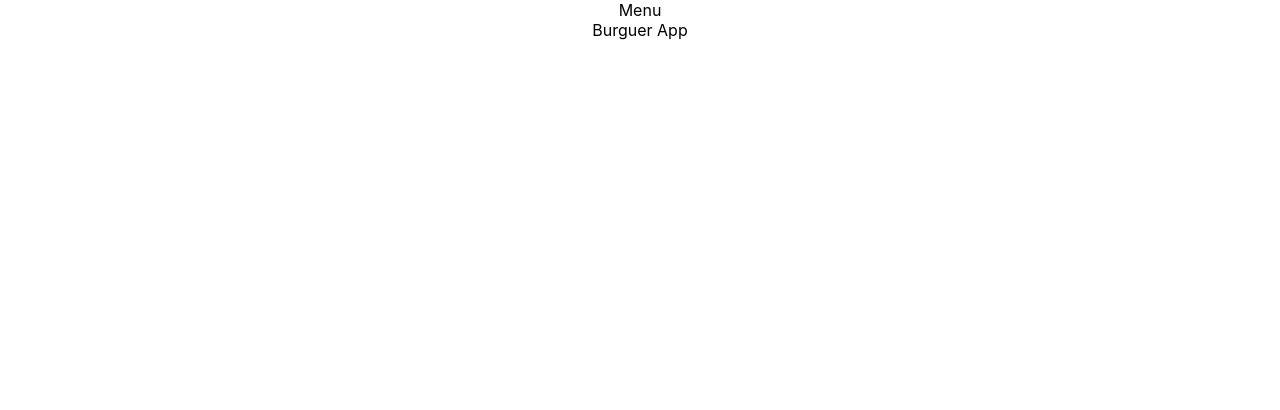
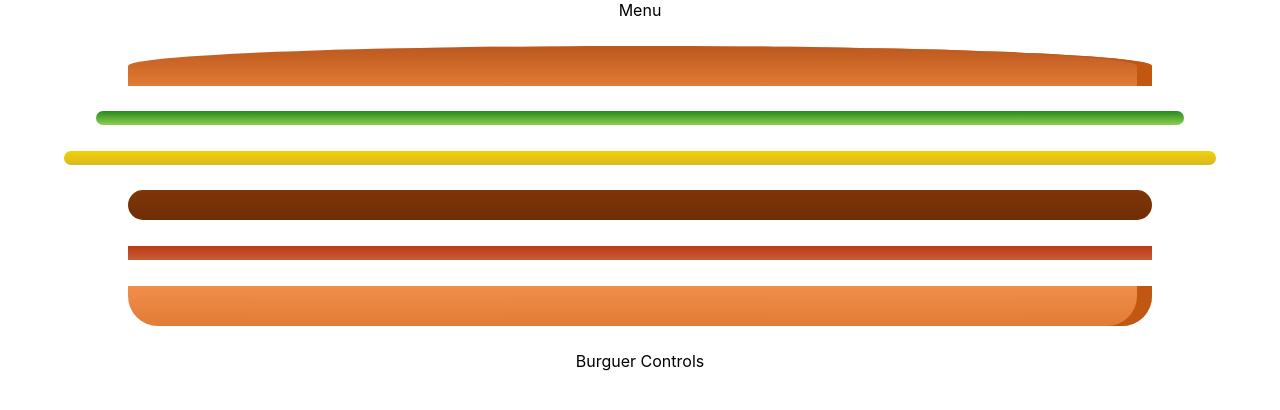
Before and after one commit to Biav/burguer-app, a React app: page / in a window 1280 px wide. Shown: the top 410 px of the page. Built offline with nearby package versions, Linux system fonts and the light colour scheme.

Commit message:
Ingredients Burguer

```diff
--- a/package.json
+++ b/package.json
@@ -42,6 +42,7 @@
     "postcss-normalize": "7.0.1",
     "postcss-preset-env": "6.6.0",
     "postcss-safe-parser": "4.0.1",
+    "prop-types": "^15.7.2",
     "react": "^16.8.6",
     "react-app-polyfill": "^1.0.1",
     "react-dev-utils": "^9.0.1",
--- a/src/App.js
+++ b/src/App.js
@@ -1,5 +1,6 @@
 import React, {Component} from 'react';
-import Layout from './components/Layout'
+import BurguerBuilder from './containers/BurguerBuilder/BurguerBuilder';
+import Layout from './components/Layout/Layout';
 import './App.css';
 
 class App extends Component {
@@ -7,7 +8,7 @@ class App extends Component {
     return (
       <div className="App">
         <Layout>
-          Burguer App
+          <BurguerBuilder/>
         </Layout>
       </div>
     );
--- /dev/null
+++ b/src/components/Burger/Burger.js
@@ -0,0 +1,33 @@
+import React, {Component} from 'react';
+import BurgerIngredient from './BurgerIngredient/BurgerIngredient';
+
+class Burguer extends Component {
+
+    render () {
+        let burger = [];
+
+        console.log(this.props.ingredients);
+
+        Object.keys(this.props.ingredients).map((ingredient, index) => {
+            let total = this.props.ingredients[ingredient];
+            console.log(this.props.ingredients[ingredient]);
+            for(let i = 0; i < total.total; i++) {
+                console.log(ingredient, index, i);
+                ingredient = ingredient.charAt(0).toUpperCase() + ingredient.slice(1);
+                burger.push(<BurgerIngredient key={ingredient + i} type={ingredient}></BurgerIngredient>);
+            }
+
+            return null;
+        });
+
+        return (
+            <div>
+                <BurgerIngredient type="BreadTop"></BurgerIngredient>
+                {burger}
+                <BurgerIngredient type="BreadBottom"></BurgerIngredient>
+            </div>
+        );
+    }
+};
+
+export default Burguer;
--- /dev/null
+++ b/src/components/Burger/BurgerIngredient/BurgerIngredient.css
@@ -0,0 +1,115 @@
+.BreadBottom {
+    height: 13%;
+    width: 80%;
+    background: linear-gradient(#F08E4A, #e27b36);
+    border-radius: 0 0 30px 30px;
+    box-shadow: inset -15px 0 #c15711;
+    margin: 2% auto;
+    min-height: 40px;
+}
+
+.BreadTop {
+    height: 20%;
+    width: 80%;
+    background: linear-gradient(#bc581e, #e27b36);
+    border-radius: 50% 50% 0 0;
+    box-shadow: inset -15px 0 #c15711;
+    margin: 2% auto;
+    position: relative;
+    min-height: 40px;
+}
+
+.Seeds1 {
+    width: 10%;
+    height: 15%;
+    position: absolute;
+    background-color: white;
+    left: 30%;
+    top: 50%;
+    border-radius: 40%;
+    transform: rotate(-20deg);
+    box-shadow: inset -2px -3px #c9c9c9;
+}
+
+.Seeds1:after {
+    content: "";
+    width: 100%;
+    height: 100%;
+    position: absolute;
+    background-color: white;
+    left: -170%;
+    top: -260%;
+    border-radius: 40%;
+    transform: rotate(60deg);
+    box-shadow: inset -1px 2px #c9c9c9;
+  }
+
+.Seeds1:before {
+    content: "";
+    width: 100%;
+    height: 100%;
+    position: absolute;
+    background-color: white;
+    left: 180%;
+    top: -50%;
+    border-radius: 40%;
+    transform: rotate(60deg);
+    box-shadow: inset -1px -3px #c9c9c9;
+  }
+
+  .Seeds2 {
+    width: 10%;
+    height: 15%;
+    position: absolute;
+    background-color: white;
+    left: 64%;
+    top: 50%;
+    border-radius: 40%;
+    transform: rotate(10deg);
+    box-shadow: inset -3px 0 #c9c9c9;
+  }
+
+  .Seeds2:before {
+    content: "";
+    width: 100%;
+    height: 100%;
+    position: absolute;
+    background-color: white;
+    left: 150%;
+    top: -130%;
+    border-radius: 40%;
+    transform: rotate(90deg);
+    box-shadow: inset 1px 3px #c9c9c9;
+  }
+
+
+.Meat {
+    width: 80%;
+    min-height: 30px;
+    background: linear-gradient(#7f3608, #702e05);
+    margin: 2% auto;
+    border-radius: 15px;
+}
+
+.Cheese {
+    width: 90%;
+    min-height: 14px;
+    margin: 2% auto;
+    background: linear-gradient(#f4d004, #d6bb22);
+    border-radius: 20px;
+}
+
+.Salad {
+    width: 85%;
+    min-height: 14px;
+    margin: 2% auto;
+    background: linear-gradient(#228c1d, #91ce50);
+    border-radius: 20px;
+}
+
+.Bacon {
+    width: 80%;
+    min-height: 14px;
+    background: linear-gradient(#bf3813, #c45e38);
+    margin: 2% auto;
+}
--- /dev/null
+++ b/src/components/Burger/BurgerIngredient/BurgerIngredient.js
@@ -0,0 +1,22 @@
+import React, {Component} from 'react';
+import './BurgerIngredient.css';
+import PropTypes from 'prop-types';
+
+
+class BurgerIngredient extends Component {
+
+    render() {
+        let ingredient = null;
+
+        ingredient = <div className={this.props.type}></div>;
+
+        return ingredient;
+    }
+
+};
+
+BurgerIngredient.propTypes = {
+    type: PropTypes.string.isRequired
+}
+
+export default BurgerIngredient;
--- a/src/components/Layout.js
+++ b/src/components/Layout/Layout.js
@@ -1,6 +1,6 @@
 import React from 'react';
 
-import Aux from '../hoc/Auxiliar';
+import Aux from '../../hoc/Auxiliar';
 
 const layout = (props) => (
 
--- /dev/null
+++ b/src/containers/BurguerBuilder/BurguerBuilder.js
@@ -0,0 +1,39 @@
+import React, {Component} from 'react';
+import Aux from '../../hoc/Auxiliar';
+import Burguer from '../../components/Burger/Burger';
+
+class BurguerBuilder extends Component {
+
+    state = {
+        ingredients: {
+            salad: {
+                total: 1,
+                price: 0.4
+            },
+            cheese: {
+                total: 1,
+                price: 1
+            },
+            meat: {
+                total: 1,
+                price: 2
+            },
+            bacon: {
+                total: 1,
+                price: 2
+            }
+        },
+        price: 4
+    };
+
+    render(){
+        return (
+            <Aux>
+                <Burguer ingredients = {this.state.ingredients}/>
+                <div>Burguer Controls</div>
+            </Aux>
+        );
+    }
+}
+
+export default BurguerBuilder;
```
